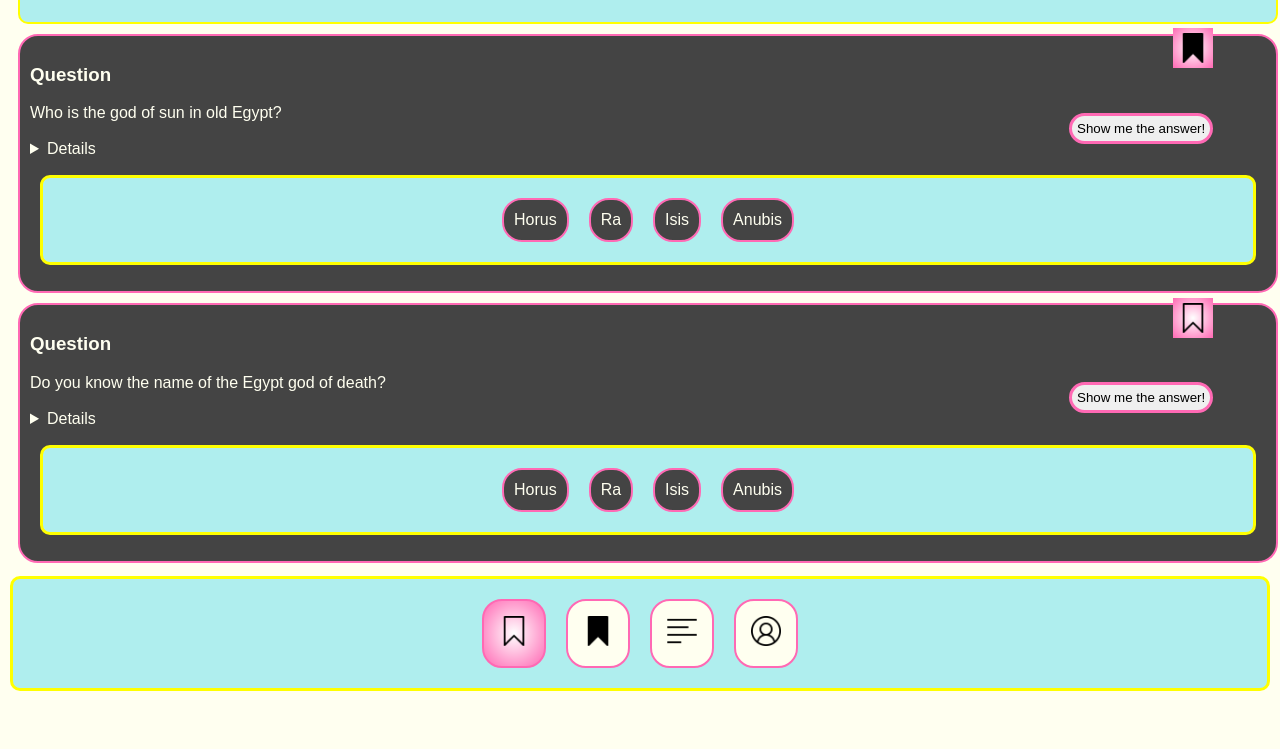
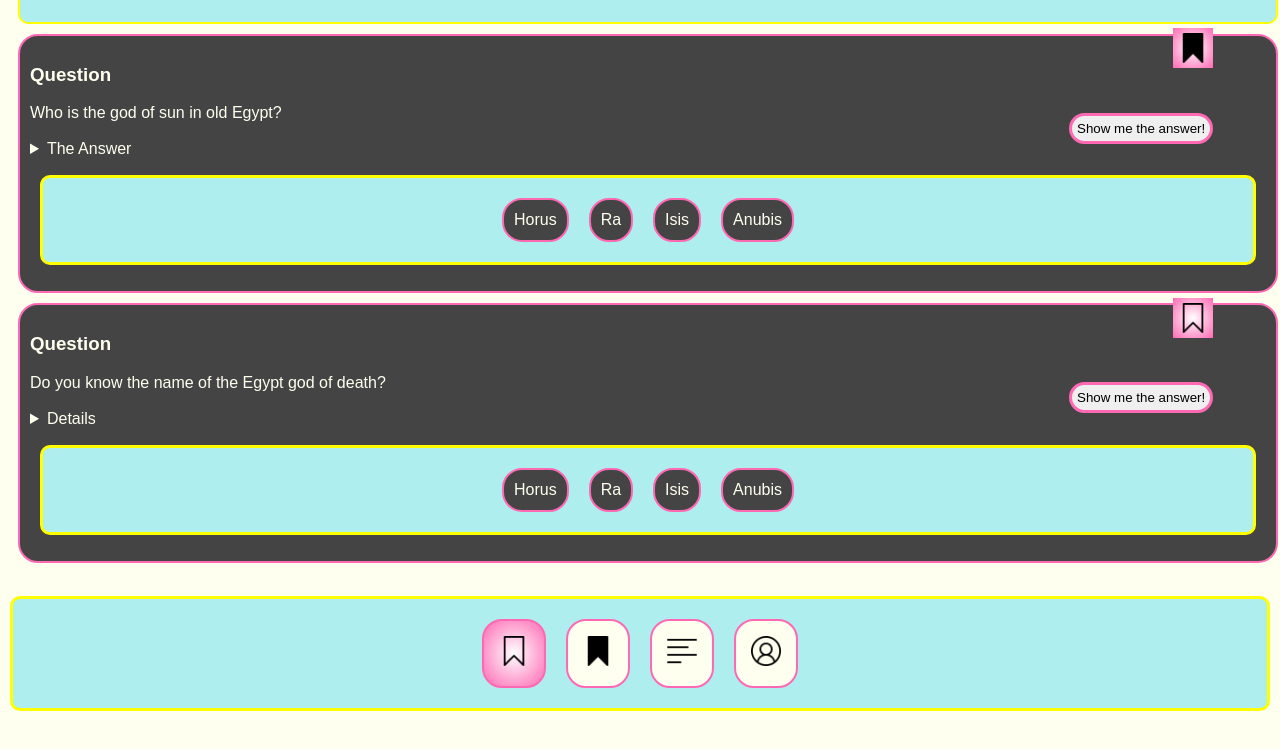
Before and after one commit to GabrieleGrimme/quizapp, a website built with Vite: page index.html in a window 1280 px wide. Shown: the part 73-822 px from the top of the page. Built offline with nearby package versions, Linux system fonts and the light colour scheme.

Commit message:
changed detail element

```diff
--- a/index.html
+++ b/index.html
@@ -26,8 +26,9 @@
                     </button>
                 </p>
                 <p>
-                        <details>
-                            <summmary>Ra</summmary>
+                    <details>
+                        <summary>The Answer</summary>
+                            <p>Ra</p>
                         </details>
                 </p>
                 <p>
@@ -53,7 +54,8 @@
             </p>
             <p>
                     <details>
-                        <summmary>Anubis</summmary>
+                        <summmary>The Answer</summmary>
+                        <p>Anubis</p>
                     </details>
             </p>
             <p>
--- a/style_quizapp.css
+++ b/style_quizapp.css
@@ -103,7 +103,7 @@ body {
 
 .squeeze:hover {
   transform: scale(1.2);
-  transition: transform .8s ease;
+  transition: all .8s ease-in-out 5s;
 }
 
 .button {
@@ -120,7 +120,6 @@ body {
   bottom: 0;
   left: 0;
   right: 0;
-  padding-bottom: 20px;
   z-index: 200;
 }
 
```
Also changed, not shown: bookmarks.html (+7 -5 lines).
